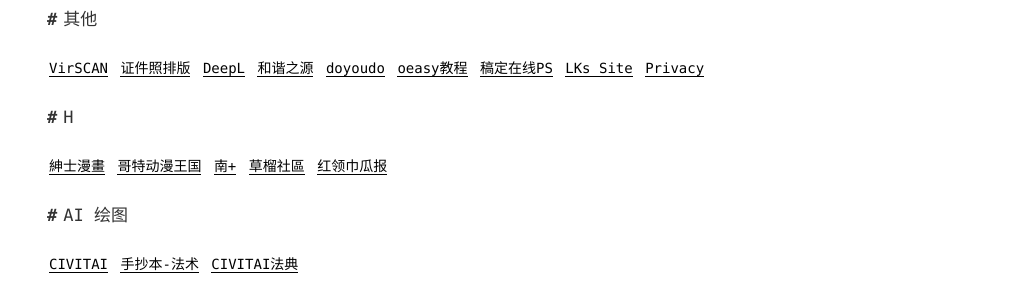
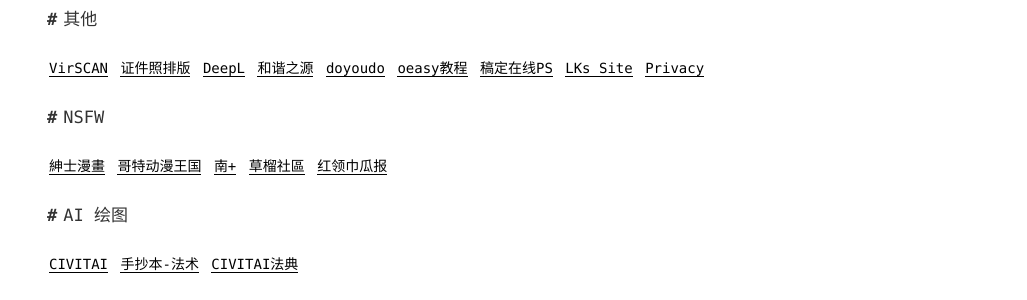
Before and after one commit to admans/admans.github.io, a Jekyll site: the page built from pages/navi.md, in a window 1280 px wide. Shown: the part 1040-1340 px from the top of the page, without its empty margins (253-1280 px from the left). Built offline with Jekyll 4.4.1, drawn with Linux system fonts in a browser that asks for light colours.

Commit message:
Update navi.md

```diff
--- a/pages/navi.md
+++ b/pages/navi.md
@@ -39,7 +39,7 @@ title: 导航
 
 [VirSCAN](http://www.virscan.org/ "VirSCAN") [证件照排版](http://www.sandcomp.com/blog/sandphoto/ "证件照排版") [DeepL](https://www.deepl.com/translator "DeepL") [和谐之源](https://hunter.gitlab.io/tools/harmonious/ "和谐之源") [doyoudo](http://www.doyoudo.com/ "doyoudo") [oeasy教程](http://oeasy.org/ "oeasy教程") [稿定在线PS](https://ps.gaoding.com/#/ "稿定在线PS") [LKs Site](http://lkssite.vip/ "LKs Site") [Privacy](https://privacy.aiuys.com/ "Privacy")
 
-## H
+## NSFW
 
 [紳士漫畫](https://www.wnacg.com/ "紳士漫畫") [哥特动漫王国](https://www.gtloli.gay/ "哥特动漫王国") [南+](https://south-plus.net/ "南+") [草榴社區](https://t66y.com/ "草榴社區") [红领巾瓜报](https://hlj.fun/ "红领巾瓜报")
 
```
